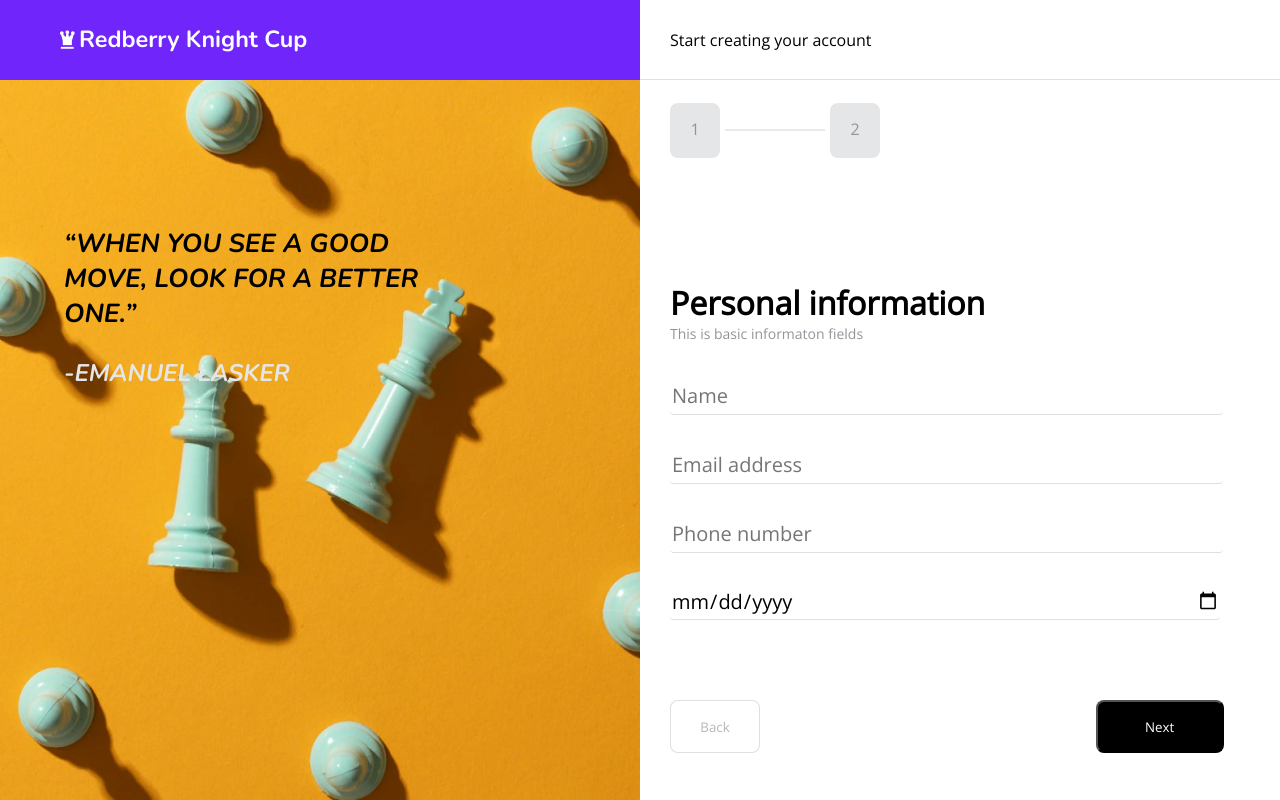
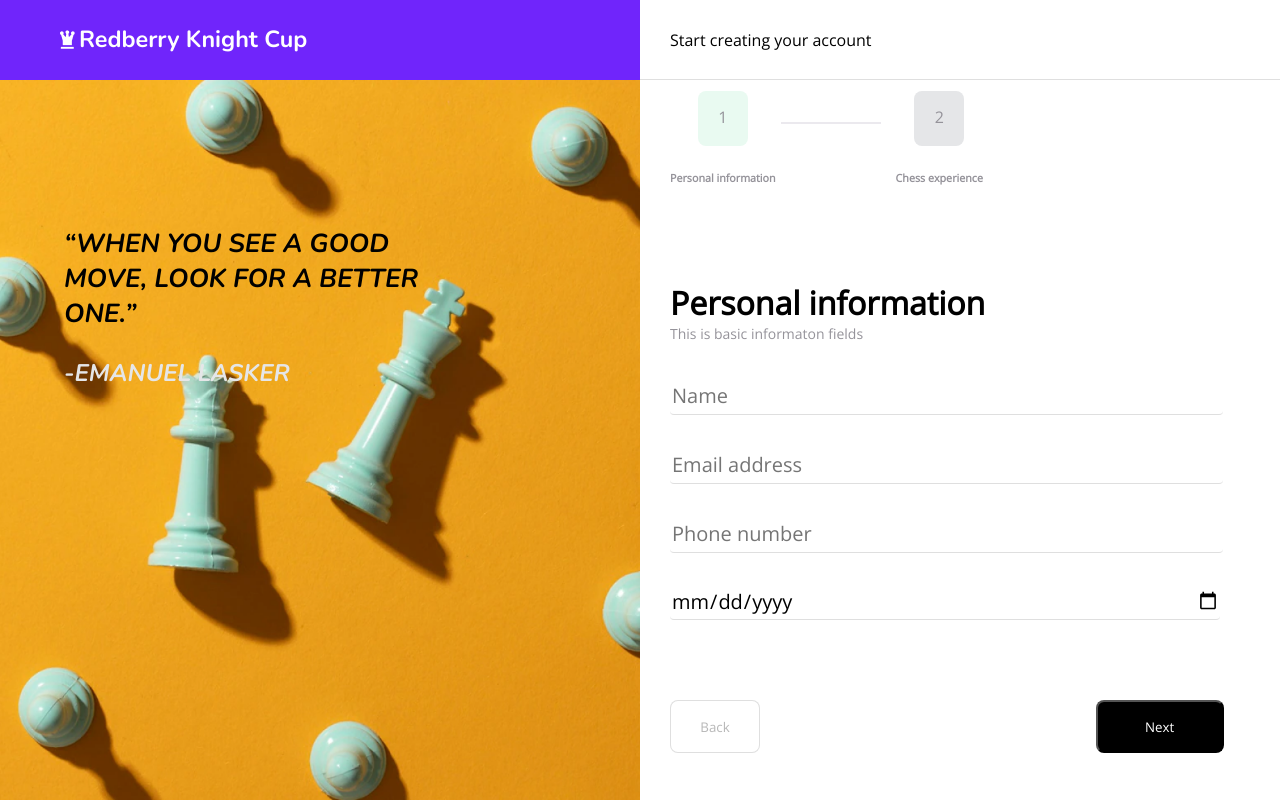
Before and after one commit to lash2022/redb-assignment, a React (Create React App) app: page /form in a window 1280 px wide. Built offline with nearby package versions, Linux system fonts and the light colour scheme.

Commit message:
final form

```diff
--- a/src/components/ChessExperience.js
+++ b/src/components/ChessExperience.js
@@ -1,7 +1,7 @@
 import React from 'react'
 import { useState, useEffect } from 'react'
 import Axios from 'axios'
-import './PersonalInfo.css'
+import './inputStyles.css'
 
 const ChessExperience = ({formData,setFormData}) => {
   const [playerData, setPlayerData] = useState([])
@@ -10,9 +10,7 @@ const ChessExperience = ({formData,setFormData}) => {
 
    Axios.get('https://chess-tournament-api.devtest.ge/api/grandmasters')
       .then(res => {
-
         setPlayerData(res.data)
-        console.log(playerData)
 
       })
     }, [])
@@ -43,12 +41,12 @@ const ChessExperience = ({formData,setFormData}) => {
           <div className="radio-inputs-container">
             <div className="radio-inputs">
               <input type="radio"name= "radio" value={formData.already_participated}
-              onChange = {(e) => setFormData({...formData, already_participated: true })}  autoFocus/>
+              onChange = {(e) => setFormData({...formData, already_participated: true })} required autoFocus/>
               <label>Yes</label>
             </div>
             <div className="radio-inputs">
               <input type="radio"name= "radio" value={!formData.already_participated}
-              onChange = {(e) => setFormData({...formData, already_participated: false })} />
+              onChange = {(e) => setFormData({...formData, already_participated: false })} required/>
               <label>No</label>
             </div>
           </div>
--- a/src/components/GetStarted/GetStarted.js
+++ b/src/components/GetStarted/GetStarted.js
@@ -6,8 +6,7 @@ const GetStarted = () => {
   return (
     <div className='container'>
         <div className="left-container">
-
-            <img className='first-rec' src="/photos/Rectangle.png" alt="rec" />
+          <img className='first-rec' src="/photos/Rectangle.png" alt="rec" />
             <div className="left-cont-title">
               <img src='/photos/Vector.png' alt='king' />
               <h3> Redberry Knight Cup</h3>
--- a/src/components/PersonalInfo.js
+++ b/src/components/PersonalInfo.js
@@ -1,5 +1,5 @@
 import React, { useState } from 'react'
-import "./PersonalInfo.css"
+import "./inputStyles.css"
 
 
 const PersonalInfo = ( {formData,setFormData}) => {
--- a/src/components/form/Form.js
+++ b/src/components/form/Form.js
@@ -3,7 +3,7 @@ import PersonalInfo from '../PersonalInfo';
 import ChessExperience from '../ChessExperience'
 import Axios from 'axios';
 import './form.css'
-import Grats from '../Grats';
+import Grats from '../Grats/Grats.js';
 
 export const Form = () => {
   const url = "https://chess-tournament-api.devtest.ge/api/register"
@@ -20,9 +20,7 @@ export const Form = () => {
   const [subbed,setSubbed] = useState(false)
 
 
-  // useEffect(() => {
-  //   console.log(step)
-  // }, [step])
+
 
   const submit = (e) => {
     e.preventDefault()
@@ -34,9 +32,6 @@ export const Form = () => {
 
     if (step === 1) {
       e.preventDefault();
-
-      console.log("form submitted")
-      console.log(formData)
       Axios.post(url, {
         email: formData.email,
         phone: formData.phone,
@@ -87,9 +82,15 @@ export const Form = () => {
             <p>{step === 0? 'Start creating your account' :'First step is done, continue to finish onboarding'}</p>
           </div>
           <div className="progressbar">
-            <p>{step === 0 ? step + 1 : <img src='photos/tick.png'/>}</p>
+            <div className="pr-bar-container">
+              <p style={step === 0 || 1 ? {backgroundColor: '#E9FAF1'} : {backgroundColor: '#white'} }>{step === 0 ? step + 1 : <img src='photos/tick.png'/>}</p>
+              <h6>Personal information</h6>
+            </div>
             <img className='span' src="/photos/Line 3.png" alt="" />
-            <p>{step === 0 ? 2 : step + 1}  </p>
+            <div className="pr-bar-container">
+            <p style={step === 1 ? {backgroundColor: '#E9FAF1'} : {backgroundColor: '#E5E6E8'} }>{step === 0 ? 2 : step + 1}  </p>
+            <h6>Chess experience</h6>
+            </div>
           </div>
           <div className="small-form-container">
             <div className="header">
--- a/src/components/form/form.css
+++ b/src/components/form/form.css
@@ -56,7 +56,7 @@
 .quote-container p {
     font-size: 26px;
     font-weight: 800;
-    color: ;
+
 
 
 }
@@ -97,6 +97,15 @@
     font-family: 'Open Sans';
     color: #95939A;
 }
+.pr-bar-container{
+    margin: 0;
+    padding-top: 40px ;
+    display: flex;
+    flex-direction: column;
+    justify-content: center;
+    align-items: center;
+
+}
 .progressbar p {
     background-color: #E5E6E8;
     width: 50px;
@@ -104,11 +113,14 @@
     text-align: center;
     padding-top: 15px;
     border-radius: 8px;
+    margin: 0;
+
 }
 .progressbar .span{
     width: 100px;
     height: 2px;
-
+    padding-right: 10px;
+    padding-bottom: 15px;
 }
 .small-form-container{
     margin-top: 80px;
--- a/src/components/PersonalInfo.css
+++ b/src/components/inputStyles.css
@@ -83,7 +83,7 @@ select{
     display: flex;
     width: 20px;
     gap: 10px;
-    background: #F5F5F5;
+
 }
 .radio-inputs input {
     margin: 0;
```
Also changed, not shown: src/components/Img.js (deleted, +0 -11 lines), src/components/Grats/Grats.css (renamed from src/components/Grats.css), src/components/Grats/Grats.js (renamed from src/components/Grats.js).
